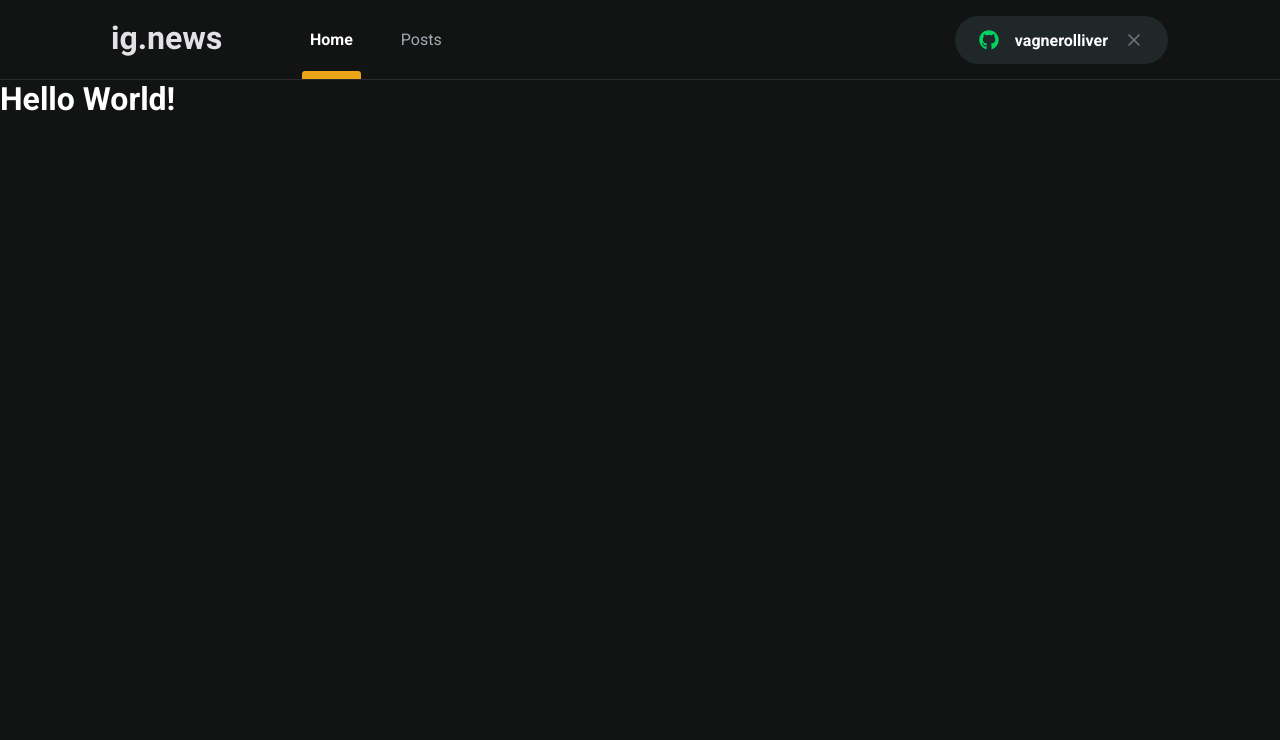
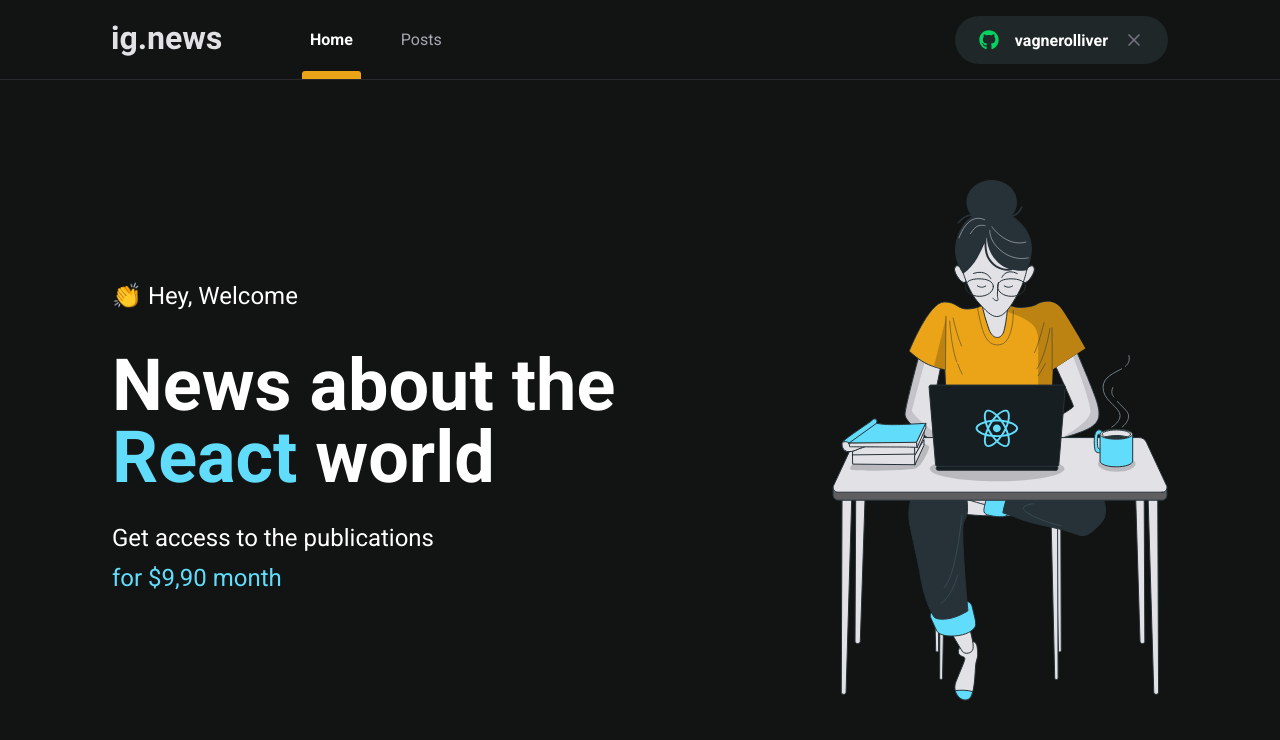
Before and after one commit to vagnerolliver/ignite-my-ignews, a Next.js app: page / in a window 1280 px wide. Shown: the top 740 px of the page. Built offline with nearby package versions, Linux system fonts and the light colour scheme.

Commit message:
chore: create page home

```diff
--- /dev/null
+++ b/src/pages/home.module.scss
@@ -0,0 +1,39 @@
+.homeContainer {
+  max-width: 1120px;
+  margin: 0 auto;
+  padding: 0 2rem;
+  height: calc(100vh - 5rem);
+
+  display: flex;
+  align-items: center;
+  justify-content: space-between;
+}
+
+.hero {
+  max-width: 600px;
+
+  > span {
+    font-size: 1.5rem
+  }
+
+  h1 {
+    font-size: 4.5rem;
+    line-height: 4.5rem;
+    font-weight: bold;
+    margin-top: 2.5rem;
+
+    span {
+      color: var(--cyan-500);
+    }
+  }
+
+  p {
+    font-size: 1.5rem;
+    line-height: 2.5rem;
+    margin-top: 1.5rem;
+
+    span {
+      color: var(--cyan-500);
+    }
+  }
+}
--- a/src/pages/index.tsx
+++ b/src/pages/index.tsx
@@ -1,12 +1,26 @@
 import Head from 'next/head'
+
+import styles from './home.module.scss';
 
 export default function Home() {
   return (
     <>
-    <Head>
-      <title>My page title</title>
-    </Head>
-    <h1>Hello World!</h1>
+      <Head>
+        <title>My page title</title>
+      </Head>
+
+      <main className={styles.homeContainer}>
+        <section className={styles.hero}>
+          <span>👏 Hey, Welcome</span>
+          <h1>News about the <span>React</span> world</h1>
+          <p>
+            Get access to the publications <br />
+            <span>for $9,90 month</span>
+          </p>
+        </section>
+
+        <img src="/images/avatar.svg" alt="Girl Coding" />
+      </main>
     </>
   )
 }
```
